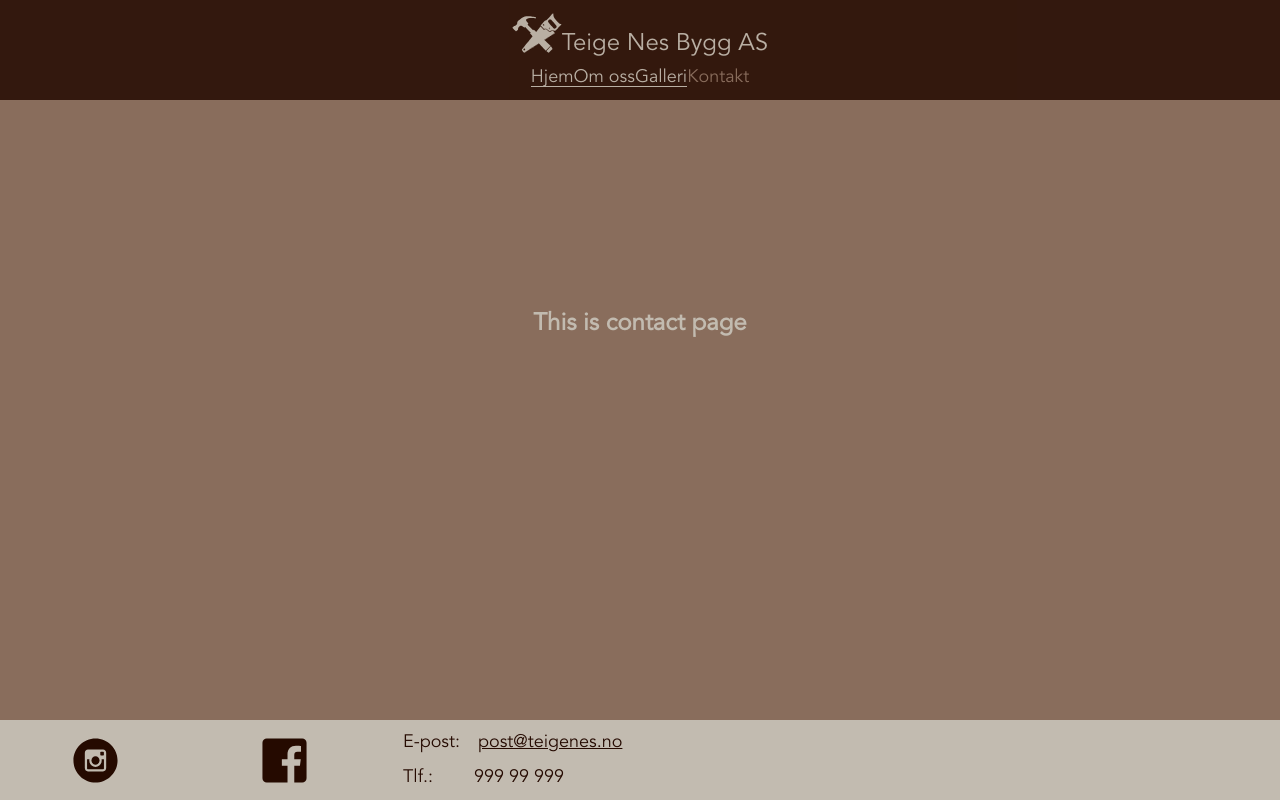
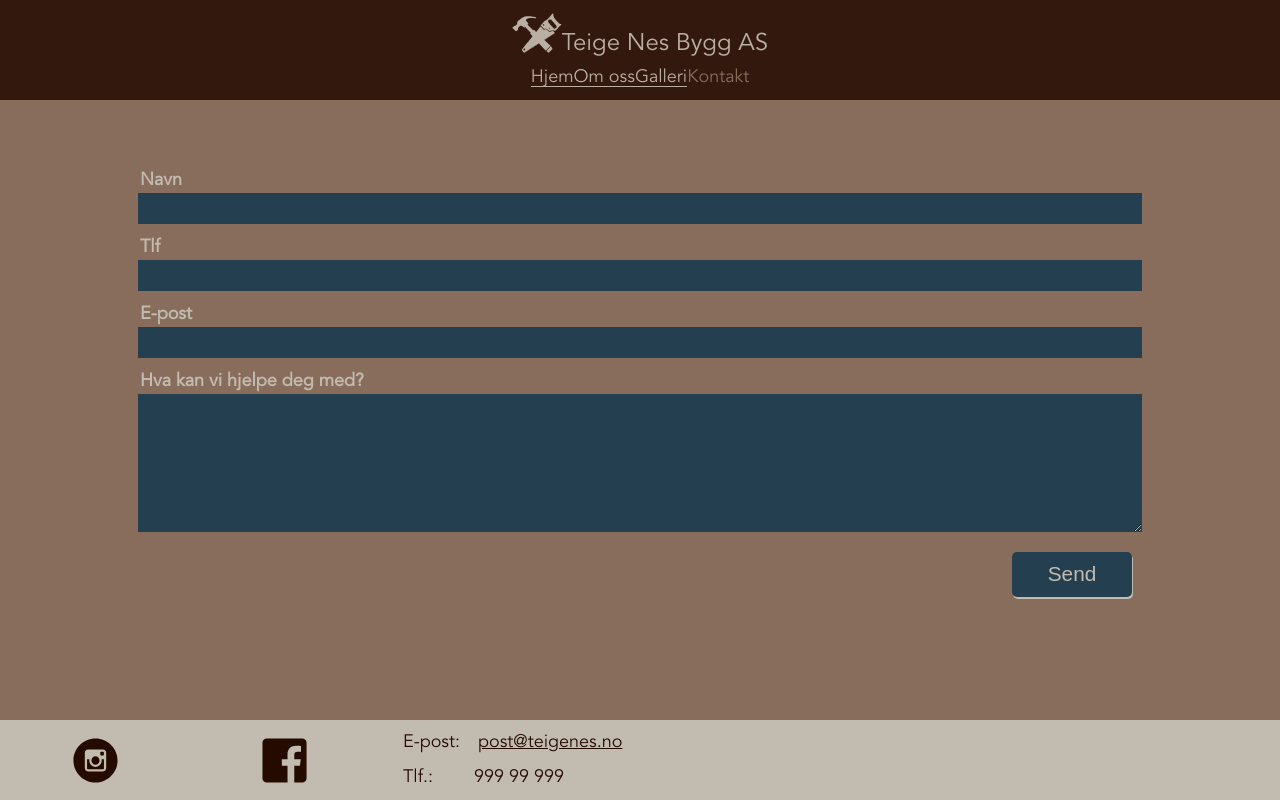
Before and after one commit to ProgrammerChris/FirstVueProject, a Vue app: page /kontakt in a window 1280 px wide. Built offline with nearby package versions, Linux system fonts and the light colour scheme.

Commit message:
Contact form made, need to connect to e-mail service

```diff
--- a/src/views/Contact.vue
+++ b/src/views/Contact.vue
@@ -1,10 +1,105 @@
 <template>
-    <div id="contact">
-        <h1>This is contact page</h1>
-    </div>
+	<form v-if="!sent" @submit.prevent="submit()">
+		<label for="name"><strong>Navn</strong></label>
+		<input v-model="fullname" class="contact-info" type="text">
+		<label for="telefon"><strong>Tlf</strong></label>
+		<input v-model="tel" class="contact-info" type="tel">
+		<label for="e-post"><strong>E-post</strong></label>
+		<input v-model="email" class="contact-info" type="email">
+		<label for="beskjed"><strong>Hva kan vi hjelpe deg med?</strong></label>
+		<textarea
+			v-model="message"
+			class="contact-info"
+			id="message"
+			name="message"
+			rows="8">
+		</textarea>
+		<button id="submit-button" type="submit" value="submit">Send</button>
+  </form>
+	<div v-else><h1>Sendt!</h1></div>
 </template>
 
+<script>
+export default {
+	name: 'Contact',
+	data() {
+		return {
+			fullname: '',
+			tel: null,
+			email: '',
+			message: '',
+			sent: false,
+		}
+	},
+	methods: {
+		submit() {
+			let fullMessage = {
+				fullname: this.fullname,
+				tel: this.tel,
+				email: this.email,
+				message: this.message
+			}
+
+		// SEND E-POST HER!
+
+		this.fullname = ''
+		this.tel = null
+		this.email = '',
+		this.message = ''
+
+		this.sent = true
+		}
+	}
+}
+</script>
+
 <style>
+.contact-info {
+  border: none;
+  background-color: #243F50;
+  font-size: 1.125em;
+  margin-bottom: 10px;
+  width: 100%;
+  outline: none;
+  color: #C2BBB0;
+  padding: 5px 10px;
+  box-sizing: border-box;
+  -webkit-box-sizing: border-box; /* Safari/Chrome, other WebKit */
+  -moz-box-sizing: border-box;    /* Firefox, other Gecko */
+  box-sizing: border-box;         /* Opera/IE 8+ */
+}
+textarea {
+	resize: vertical;
+}
+form {
+  display: grid;
+}
+label {
+	text-align: start;
+	font-size: 1.125em;
+	padding: 2px;
+}
+#submit-button {
+  width: 120px;
+  height: 45px;
+  background-color: #243F50;
+  border-radius: 5px;
+  border: none;
+  color: #C2BBB0;
+  text-align: center;
+  font-size: 1.3em;
+  transition: all 0.5s;
+  cursor: pointer;
+  outline: none;
+  justify-self: end;
+  box-shadow: 1px 2px #C2BBB0;
+	margin: 10px;
+}
+
+#submit-button:active {
+  box-shadow: 0px 0px #C2BBB0;
+  transform: translateY(4px);
+}
 /* Desktop and large tablet screens */
 @media only screen and (min-width: 950px) {
 }
```
